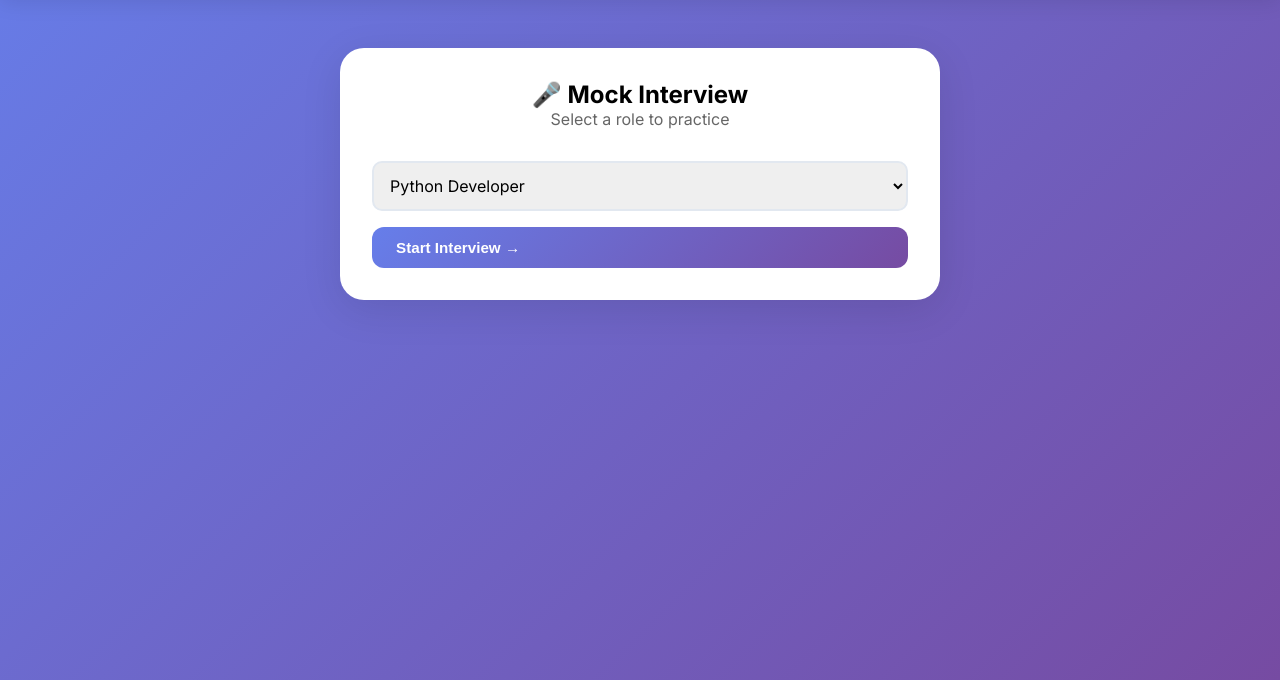
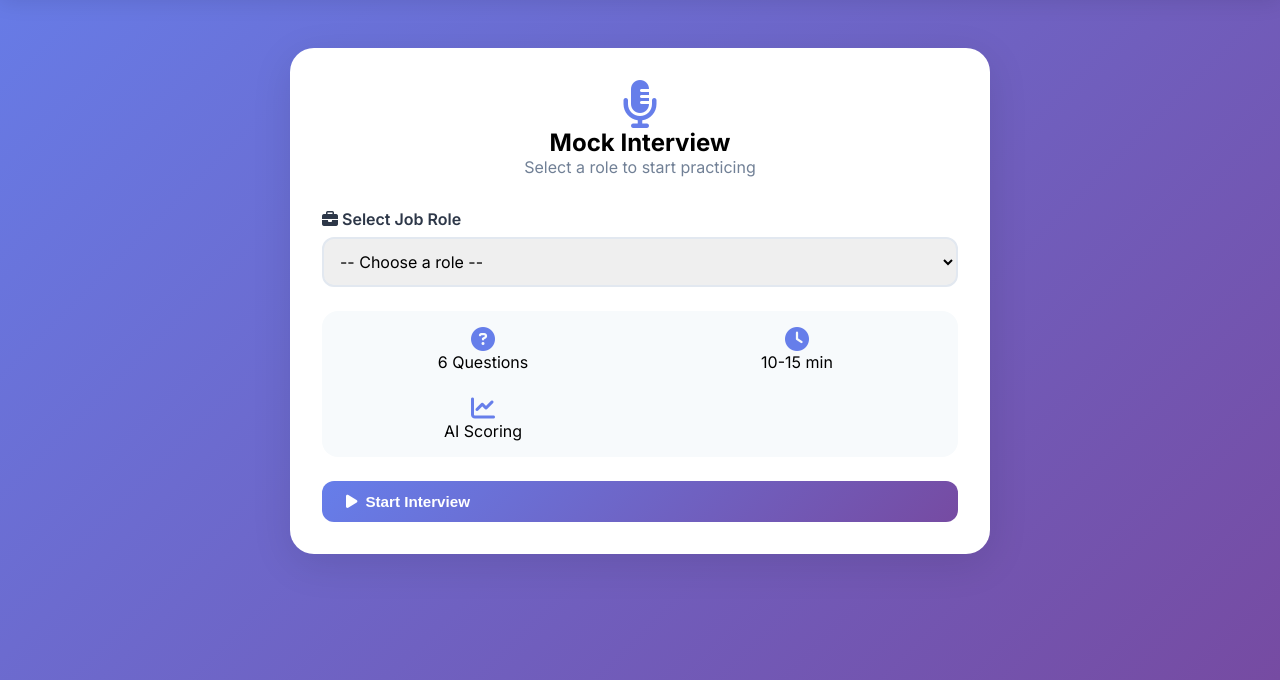
Before and after one commit to devanshsinghtomar/AI-interview-coach-module, a Flask app: page /mock-interview in a window 1280 px wide. Shown: the part 120-800 px from the top of the page. Run offline with Flask 3, Linux system fonts and the light colour scheme; the visitor is signed in with stand-in values (Sample User, id 1); some libraries are stand-ins or nearby versions.

Commit message:
Update mock_interview.html

```diff
--- a/templates/mock_interview.html
+++ b/templates/mock_interview.html
@@ -1,18 +1,47 @@
 {% extends "base.html" %}
 
+{% block title %}Mock Interview - AI Interview Coach{% endblock %}
+
 {% block content %}
-<div style="max-width: 600px; margin: 0 auto;">
+<div style="max-width: 700px; margin: 0 auto;">
     <div class="card" style="padding: 2rem;">
-        <h2 style="text-align: center;">🎤 Mock Interview</h2>
-        <p style="text-align: center; color: #666; margin-bottom: 2rem;">Select a role to practice</p>
+        <div style="text-align: center; margin-bottom: 2rem;">
+            <i class="fas fa-microphone-alt" style="font-size: 3rem; color: #667eea;"></i>
+            <h2>Mock Interview</h2>
+            <p style="color: #718096;">Select a role to start practicing</p>
+        </div>
 
         <form method="POST" action="/start-mock-interview">
-            <select name="role" required style="width: 100%; padding: 0.75rem; margin-bottom: 1rem; border: 2px solid #e2e8f0; border-radius: 10px;">
-                {% for role in roles %}
-                <option value="{{ role }}">{{ role }}</option>
-                {% endfor %}
-            </select>
-            <button type="submit" class="btn btn-primary" style="width: 100%;">Start Interview →</button>
+            <div class="form-group">
+                <label class="form-label"><i class="fas fa-briefcase"></i> Select Job Role</label>
+                <select name="role" required style="width: 100%; padding: 0.75rem; border-radius: 12px; border: 2px solid #e2e8f0;">
+                    <option value="">-- Choose a role --</option>
+                    {% for role in roles %}
+                    <option value="{{ role }}">{{ role }}</option>
+                    {% endfor %}
+                </select>
+            </div>
+
+            <div style="background: #f7fafc; padding: 1rem; border-radius: 16px; margin: 1.5rem 0;">
+                <div class="grid grid-3" style="text-align: center;">
+                    <div>
+                        <i class="fas fa-question-circle" style="font-size: 1.5rem; color: #667eea;"></i>
+                        <div>6 Questions</div>
+                    </div>
+                    <div>
+                        <i class="fas fa-clock" style="font-size: 1.5rem; color: #667eea;"></i>
+                        <div>10-15 min</div>
+                    </div>
+                    <div>
+                        <i class="fas fa-chart-line" style="font-size: 1.5rem; color: #667eea;"></i>
+                        <div>AI Scoring</div>
+                    </div>
+                </div>
+            </div>
+
+            <button type="submit" class="btn btn-primary" style="width: 100%;">
+                <i class="fas fa-play"></i> Start Interview
+            </button>
         </form>
     </div>
 </div>
```
